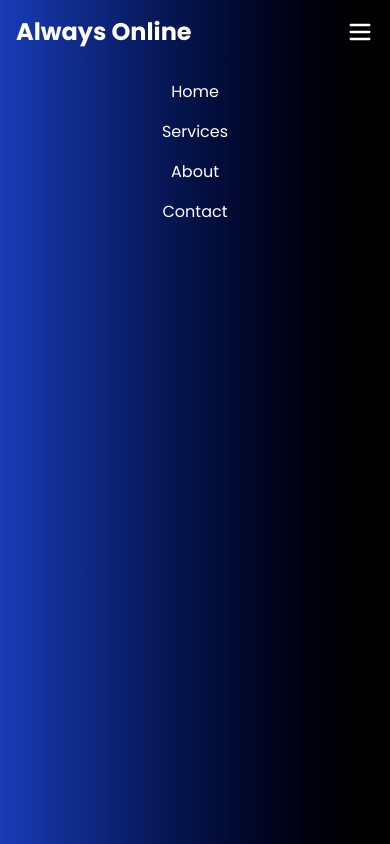
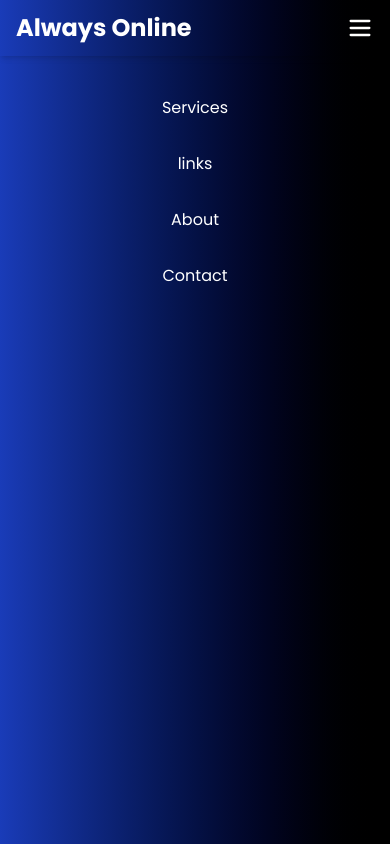
Before and after one commit to Jaid-Khan/always-online, a website: page src/index.html in a window 390 px wide. Both pictures are taken after a click on the button 360 px from the left and 32 px from the top of the page. Shown: the top 844 px of the page. Drawn offline with Linux system fonts and the light colour scheme.

Commit message:
updated links section, added navigation image, updtaed navbar and mobile-menu

```diff
--- a/src/index.html
+++ b/src/index.html
@@ -5,6 +5,7 @@
   <meta charset="UTF-8" />
   <meta name="viewport" content="width=device-width, initial-scale=1.0" />
   <title>Always Online - Cyber Cafe Services</title>
+  <link rel="icon" href="/src/assets/img/logo.png">
   <!-- <link rel="stylesheet" href="https://cdn.jsdelivr.net/npm/tailwindcss@2.2.19/dist/tailwind.min.css" /> -->
   <link rel="stylesheet" href="output.css">
   <link rel="preconnect" href="https://fonts.googleapis.com" />
@@ -33,7 +34,7 @@
 
 <body class="bg-gradient-to-r from-blue-800 to-black text-white">
   <!-- Responsive Navbar -->
-  <header class="flex w-full items-center justify-between px-4 py-4 shadow-md md:px-12">
+  <header class="flex w-full items-center justify-between px-4 py-3 shadow-md md:px-12">
     <!-- Logo -->
     <a href="./index.html" class="text-white flex items-center gap-2 text-2xl font-bold transition duration-300">
       <!-- Home Icon -->
@@ -45,8 +46,8 @@
 
     <!-- Desktop Menu -->
     <nav class="hidden space-x-6 font-medium text-white md:flex">
-      <a href="#home" class="transition duration-300 hover:text-blue-900 hover:bg-white p-2 rounded-xl">Home</a>
       <a href="#services" class="transition duration-300 hover:text-blue-900 hover:bg-white p-2 rounded-xl">Services</a>
+      <a href="#links" class="transition duration-300 hover:text-blue-900 hover:bg-white p-2 rounded-xl">Links</a>
       <a href="#about-us" class="transition duration-300 hover:text-blue-900 hover:bg-white p-2 rounded-xl">About</a>
       <a href="#contact" class="transition duration-300 hover:text-blue-900 hover:bg-white p-2 rounded-xl">Contact</a>
     </nav>
@@ -62,15 +63,15 @@
 
   <!-- Mobile Nav Menu -->
   <div id="mobile-menu"
-    class="bg-gradient-to-r from-blue-800 to-black text-white text-center absolute top-16 left-0 z-40 hidden w-full h-full px-4 pt-2 pb-4 shadow-md md:hidden">
-    <a href="#home"
-      class="block py-2 transition duration-300 hover:text-blue-900 hover:bg-white p-2 rounded-xl">Home</a>
+    class="bg-gradient-to-r from-blue-800 to-black text-white text-center absolute top-16 left-0 z-40 hidden w-full h-full px-4 pt-4 pb-4 shadow-md md:hidden">
     <a href="#services"
-      class="block py-2 transition duration-300 hover:text-blue-900 hover:bg-white p-2 rounded-xl">Services</a>
+      class="block py-4 transition duration-300 hover:text-blue-900 hover:bg-white p-2 rounded-xl">Services</a>
+    <a href="#links"
+      class="block py-4 transition duration-300 hover:text-blue-900 hover:bg-white p-2 rounded-xl">links</a>
     <a href="#about-us"
-      class="block py-2 transition duration-300 hover:text-blue-900 hover:bg-white p-2 rounded-xl">About</a>
+      class="block py-4 transition duration-300 hover:text-blue-900 hover:bg-white p-2 rounded-xl">About</a>
     <a href="#contact"
-      class="block py-2 transition duration-300 hover:text-blue-900 hover:bg-white p-2 rounded-xl">Contact</a>
+      class="block py-4 transition duration-300 hover:text-blue-900 hover:bg-white p-2 rounded-xl">Contact</a>
   </div>
 
   <!-- HERO SECTION  -->
@@ -172,7 +173,7 @@
   </section>
 
   <!-- Important Links  -->
-   <section class="bg py-8 px-4 md:px-8 shadow-md rounded-xl">
+  <section class="bg py-8 px-4 md:px-8 shadow-md rounded-xl" id="links">
     <div class="max-w-3xl mx-auto text-center">
       <h2 class="text-2xl md:text-3xl font-bold text-cyan-300 mb-8">
         Important Links
@@ -181,7 +182,8 @@
         <!-- Link 1 -->
         <div class="flex items-center justify-between bg-gray-800 p-3 rounded-lg hover:shadow transition">
           <span class="text-cyan-300 font-semibold">Download Aadhar</span>
-        <a href="https://myaadhaar.uidai.gov.in/genricDownloadAadhaar/en" target="_blank" class="bg-blue-600 text-white px-4 py-1 rounded hover:bg-blue-700 transition">
+          <a href="https://myaadhaar.uidai.gov.in/genricDownloadAadhaar/en" target="_blank"
+            class="bg-blue-600 text-white px-4 py-1 rounded hover:bg-blue-700 transition">
             Click Here
           </a>
         </div>
@@ -189,7 +191,8 @@
         <!-- Link 2 -->
         <div class="flex items-center justify-between bg-gray-800 p-3 rounded-lg hover:shadow transition">
           <span class="text-cyan-300 font-semibold">Check Aadhar Validity</span>
-        <a href="https://myaadhaar.uidai.gov.in/check-aadhaar-validity/en" target="_blank" class="bg-blue-600 text-white px-4 py-1 rounded hover:bg-blue-700 transition">
+          <a href="https://myaadhaar.uidai.gov.in/check-aadhaar-validity/en" target="_blank"
+            class="bg-blue-600 text-white px-4 py-1 rounded hover:bg-blue-700 transition">
             Click Here
           </a>
         </div>
@@ -197,14 +200,15 @@
         <!-- Link 3 -->
         <div class="flex items-center justify-between bg-gray-800 p-3 rounded-lg hover:shadow transition">
           <span class="text-cyan-300 font-semibold">Download Samagra Parivar Card</span>
-        <a href="https://samagra.gov.in/Public/Dashboard/SamagraProfile.aspx?fw=sf" target="_blank" class="bg-blue-600 text-white px-4 py-1 rounded hover:bg-blue-700 transition">
+          <a href="https://samagra.gov.in/Public/Dashboard/SamagraProfile.aspx?fw=sf" target="_blank"
+            class="bg-blue-600 text-white px-4 py-1 rounded hover:bg-blue-700 transition">
             Click Here
           </a>
         </div>
 
         <!-- Link 4 -->
         <div class="flex items-center justify-between bg-gray-800 p-3 rounded-lg hover:shadow transition">
-        <span class="text-cyan-300 font-semibold">Check Domicile Status</span>
+          <span class="text-cyan-300 font-semibold">Check Domicile, Income, Cast Certificate</span>
           <a href="#" class="bg-blue-600 text-white px-4 py-1 rounded hover:bg-blue-700 transition">
             Click Here
           </a>
@@ -212,7 +216,7 @@
 
         <!-- Link 5 -->
         <div class="flex items-center justify-between bg-gray-800 p-3 rounded-lg hover:shadow transition">
-        <span class="text-cyan-300 font-semibold">Income Certificate Download</span>
+          <span class="text-cyan-300 font-semibold">Download Voter ID</span>
           <a href="#" class="bg-blue-600 text-white px-4 py-1 rounded hover:bg-blue-700 transition">
             Click Here
           </a>
@@ -221,7 +225,8 @@
 
       <!-- More Links Button -->
       <div class="mt-6">
-      <a href="./all-links.html" class="inline-block bg-cyan-300 text-blue-900 px-6 py-2 rounded-lg font-semibold hover:bg-blue-900 hover:text-cyan-300 transition">
+        <a href="./all-links.html" target="_blank"
+          class="inline-block bg-cyan-300 text-blue-900 px-6 py-2 rounded-lg font-semibold hover:bg-blue-900 hover:text-cyan-300 transition">
           More Links →
         </a>
       </div>
@@ -235,34 +240,43 @@
       <h2 class="text-4xl font-bold mb-6 text-center text-cyan-300">About Us</h2>
       <div class="grid md:grid-cols-2 gap-10 items-center">
         <!-- Image -->
-      <img src="assets/img/personal-computer.png" alt="Cyber Cafe Setup" class="w-full h-auto rounded-xl transition-transform duration-500 hover:scale-105" id="about-us-logo">
+        <img src="assets/img/personal-computer.png" alt="Cyber Cafe Setup"
+          class="w-full h-auto rounded-xl transition-transform duration-500 hover:scale-105" id="about-us-logo">
 
         <!-- Text Content -->
         <div>
           <p class="text-lg leading-relaxed mb-4">
-          <strong>Always Online</strong> is your trusted cyber café and digital service center located in the heart of your neighborhood. We offer a wide range of services including printing, scanning, online form filling, exam registrations, ticket bookings, and more — all under one roof.
+            <strong>Always Online</strong> is your trusted cyber café and digital service center located in the heart of
+            your neighborhood. We offer a wide range of services including printing, scanning, online form filling, exam
+            registrations, ticket bookings, and more — all under one roof.
           </p>
           <p class="text-lg leading-relaxed mb-4">
-          Our mission is to make digital access easy, fast, and affordable for everyone. Whether you're applying for a PAN card, printing important documents, or browsing the internet, we ensure smooth services and friendly support.
+            Our mission is to make digital access easy, fast, and affordable for everyone. Whether you're applying for a
+            PAN card, printing important documents, or browsing the internet, we ensure smooth services and friendly
+            support.
           </p>
           <p class="text-lg leading-relaxed mb-6">
-          We believe in staying <strong>Always Online</strong> — not just in name, but in action. Visit us today to experience the most reliable, customer-friendly digital café in town.
+            We believe in staying <strong>Always Online</strong> — not just in name, but in action. Visit us today to
+            experience the most reliable, customer-friendly digital café in town.
           </p>
 
           <!-- Social Links -->
           <div class="flex items-center gap-6 mt-4">
             <!-- Facebook -->
-          <a href="https://www.facebook.com/share/16iA9w17Ri/" target="_blank" class="text-blue-600 hover:text-blue-800 transition-all duration-300 text-2xl">
+            <a href="https://www.facebook.com/share/16iA9w17Ri/" target="_blank"
+              class="text-blue-600 hover:text-blue-800 transition-all duration-300 text-2xl">
               <i class="fab fa-facebook-square"></i>
             </a>
 
             <!-- Instagram -->
-          <a href="https://www.instagram.com/_mr.perfect20/" target="_blank" class="text-pink-500 hover:text-pink-700 transition-all duration-300 text-2xl">
+            <a href="https://www.instagram.com/_mr.perfect20/" target="_blank"
+              class="text-pink-500 hover:text-pink-700 transition-all duration-300 text-2xl">
               <i class="fab fa-instagram"></i>
             </a>
 
             <!-- Email -->
-          <a href="https://wa.me/917000417423" target="_blank" class="text-green-500 hover:text-green-700 transition-all duration-300 text-2xl">
+            <a href="https://wa.me/917000417423" target="_blank"
+              class="text-green-500 hover:text-green-700 transition-all duration-300 text-2xl">
               <i class="fab fa-whatsapp"></i>
             </a>
           </div>
--- a/src/input.css
+++ b/src/input.css
@@ -6,5 +6,4 @@
 
 #about-us-logo{
     filter: drop-shadow(40px 20px 10px rgba(0, 0, 0, 0.5));
-
 }
```
Also changed, not shown: src/all-links.html (+1 -1 lines), src/output.css. Lines whose indentation alone changed are shown as unchanged.
